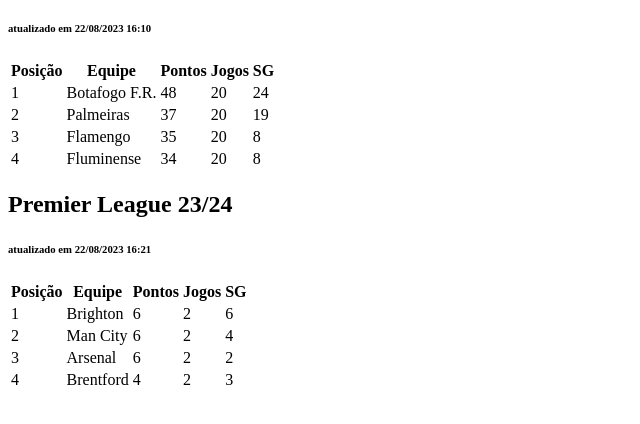
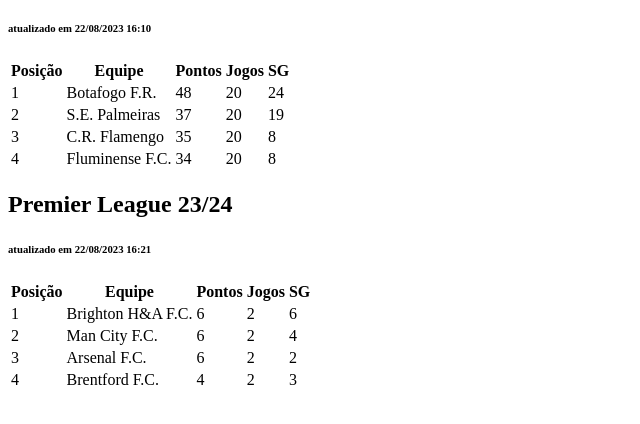
Before and after one commit to JonMacena/aula-tabela, a plain HTML site: page tabelas.html in a window 1280 px wide. Shown: the part 110-534 px from the top of the page, without its empty margins (0-640 px from the left). Drawn offline with Linux system fonts and the light colour scheme.

Commit message:
acrescentada as siglas em todos os clubes

```diff
--- a/tabelas.html
+++ b/tabelas.html
@@ -28,21 +28,21 @@
         </tr>
         <tr>
             <td>2</td>
-            <td>Palmeiras</td>
+            <td>S.E. Palmeiras</td>
             <td>37</td>
             <td>20</td>
             <td>19</td>
         </tr>
         <tr>
             <td>3</td>
-            <td>Flamengo</td>
+            <td>C.R. Flamengo</td>
             <td>35</td>
             <td>20</td>
             <td>8</td>
         </tr>
         <tr>
             <td>4</td>
-            <td>Fluminense</td>
+            <td>Fluminense F.C.</td>
             <td>34</td>
             <td>20</td>
             <td>8</td>
@@ -64,28 +64,28 @@
         </tr>
         <tr>
             <td>1</td>
-            <td>Brighton</td>
+            <td>Brighton H&A F.C.</td>
             <td>6</td>
             <td>2</td>
             <td>6</td>
         </tr>
         <tr>
             <td>2</td>
-            <td>Man City</td>
+            <td>Man City F.C.</td>
             <td>6</td>
             <td>2</td>
             <td>4</td>
         </tr>
         <tr>
             <td>3</td>
-            <td>Arsenal</td>
+            <td>Arsenal F.C.</td>
             <td>6</td>
             <td>2</td>
             <td>2</td>
         </tr>
         <tr>
             <td>4</td>
-            <td>Brentford</td>
+            <td>Brentford F.C.</td>
             <td>4</td>
             <td>2</td>
             <td>3</td>
```
